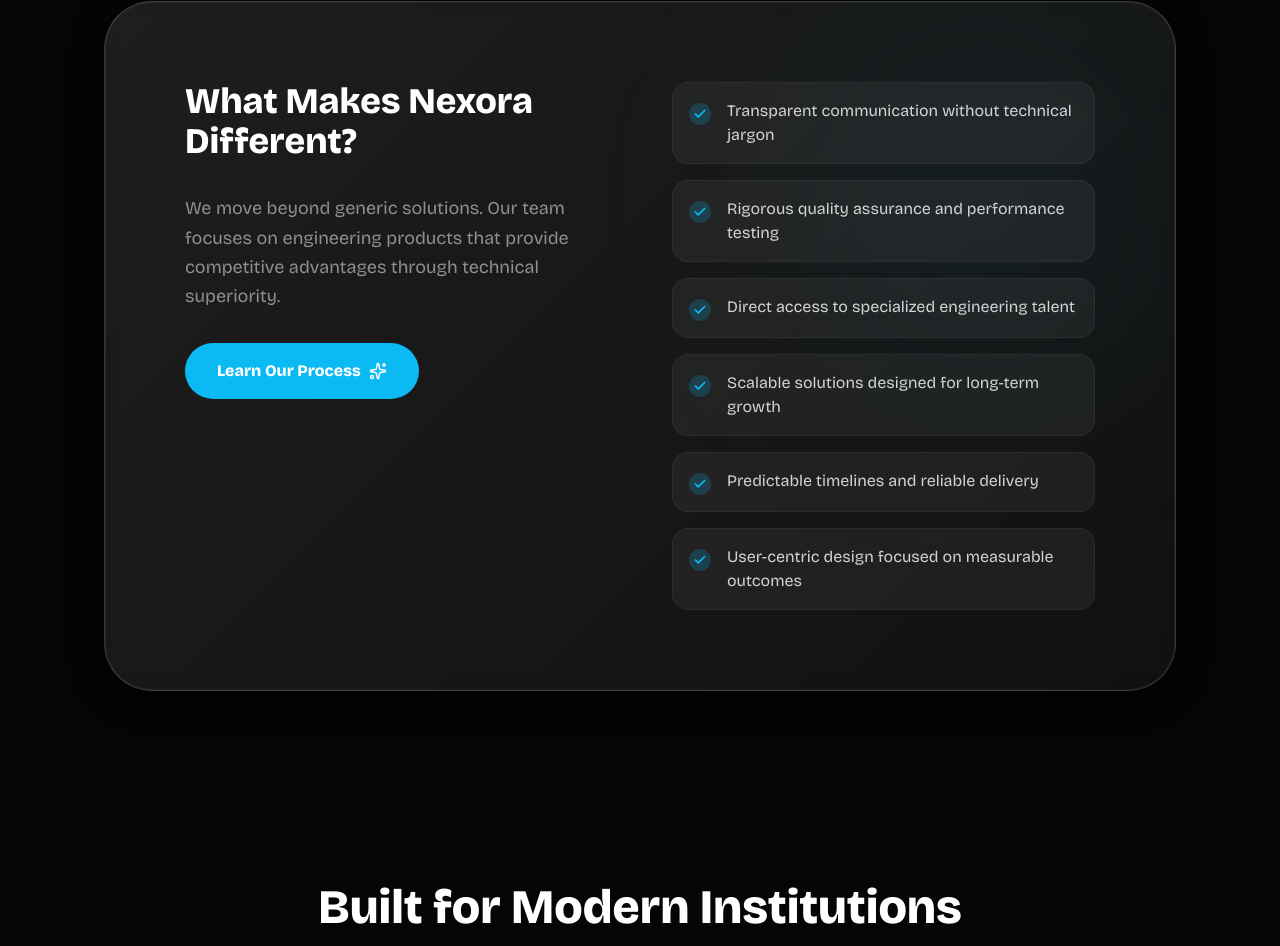
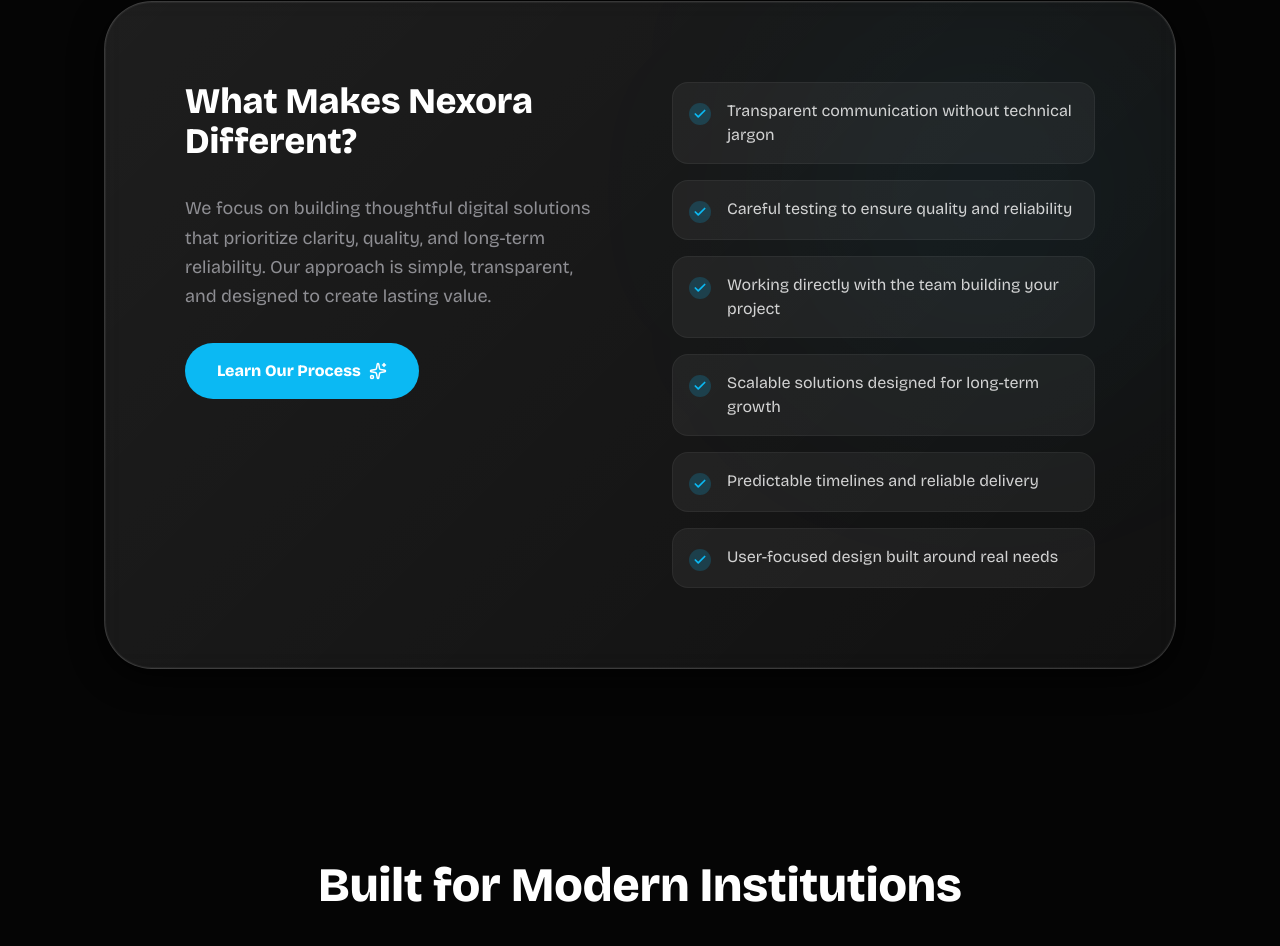
Before and after one commit to navaneethpv/nexora-agency, a Next.js app: page /about in a window 1280 px wide. Shown: the part 1983-2929 px from the top of the page. Built offline with nearby package versions, Linux system fonts and the light colour scheme.

Commit message:
feat: Update about page differentiators list and introductory paragraph content.

```diff
--- a/src/app/about/page.tsx
+++ b/src/app/about/page.tsx
@@ -16,11 +16,11 @@ export default function AboutPage() {
 
     const differentiators = [
         "Transparent communication without technical jargon",
-        "Rigorous quality assurance and performance testing",
-        "Direct access to specialized engineering talent",
+        "Careful testing to ensure quality and reliability",
+        "Working directly with the team building your project",
         "Scalable solutions designed for long-term growth",
         "Predictable timelines and reliable delivery",
-        "User-centric design focused on measurable outcomes"
+        "User-focused design built around real needs"
     ];
 
     return (
@@ -197,7 +197,7 @@ export default function AboutPage() {
                             <div className="space-y-8">
                                 <h2 className="text-4xl font-bold">What Makes Nexora Different?</h2>
                                 <p className="text-secondary text-lg font-medium leading-relaxed">
-                                    We move beyond generic solutions. Our team focuses on engineering products that provide competitive advantages through technical superiority.
+                                    We focus on building thoughtful digital solutions that prioritize clarity, quality, and long-term reliability. Our approach is simple, transparent, and designed to create lasting value.
                                 </p>
                                 <button className="bg-accent text-white px-8 py-4 rounded-full font-bold hover:brightness-110 transition-all flex items-center gap-2 group">
                                     Learn Our Process
```
